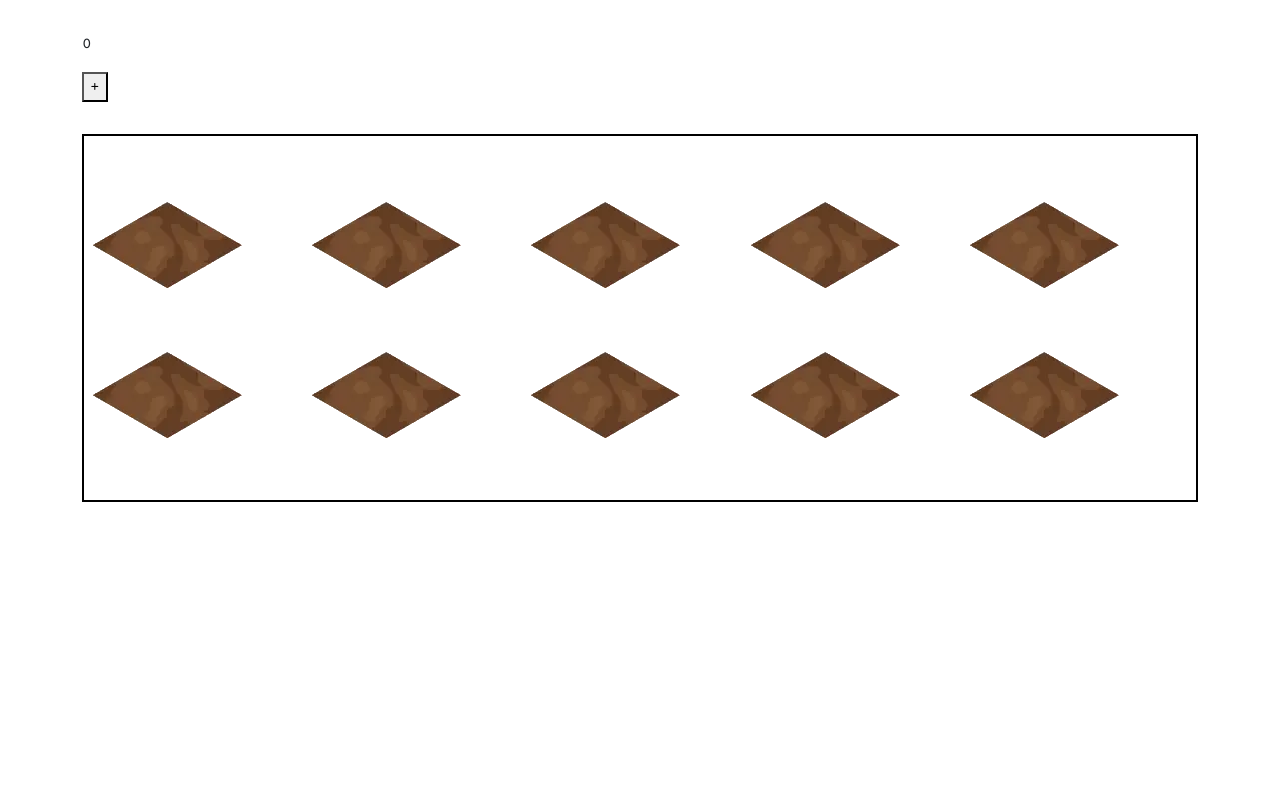
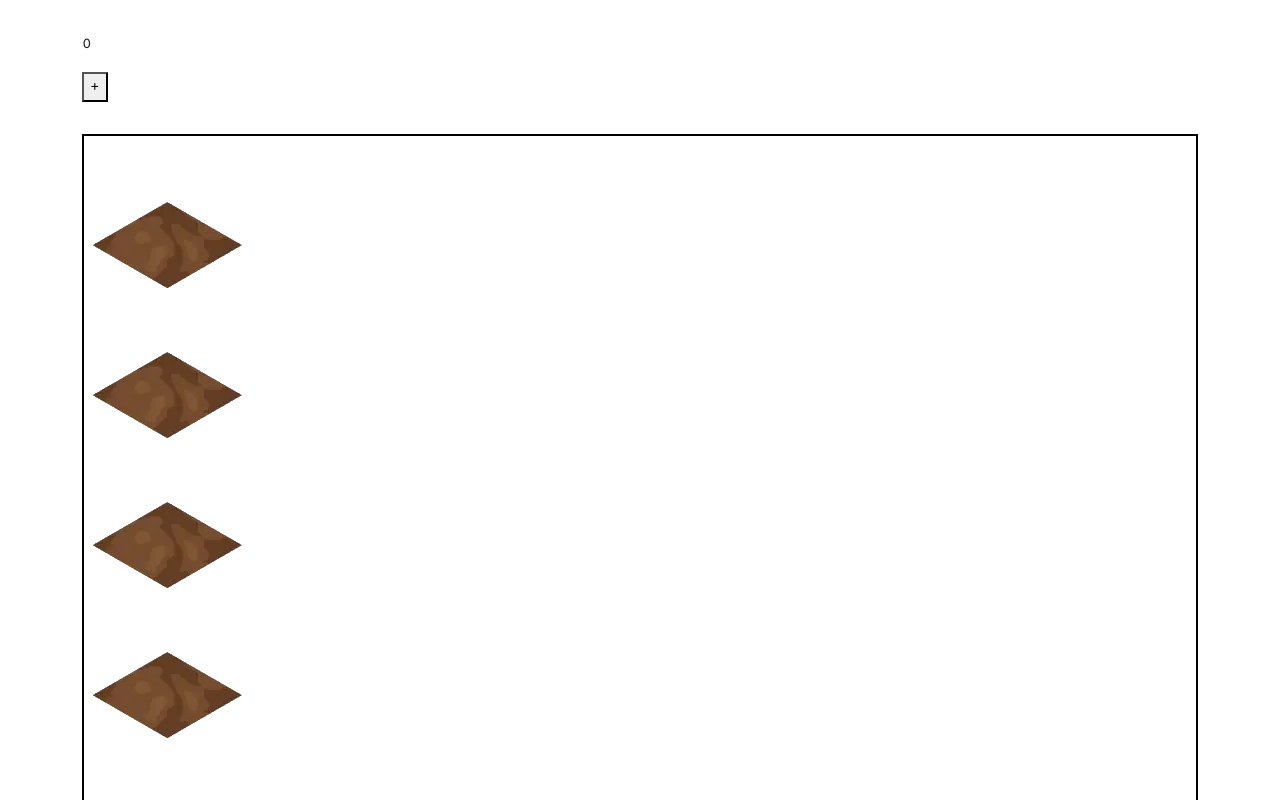
Before and after one commit to MBremodal/garden-clicker-game, a React (Vite) app in the folder fe/: page /game in a window 1280 px wide. Shown: the top 800 px of the page. Built offline with nearby package versions, Linux system fonts and the light colour scheme.

Commit message:
grid loop

```diff
--- a/fe/src/features/Game/GameBoard.tsx
+++ b/fe/src/features/Game/GameBoard.tsx
@@ -1,13 +1,11 @@
 import Grid from './Grid';
+import Tile from './Tile';
 import './game.scss';
 
 function GameBoard() {
 	return (
 		<div className='board-container'>
-			<Grid
-				rows={2}
-				columns={5}
-			/>
+			<Grid />
 		</div>
 	);
 }
--- a/fe/src/features/Game/Grid.tsx
+++ b/fe/src/features/Game/Grid.tsx
@@ -1,31 +1,19 @@
 import './game.scss';
 import Tile from './Tile';
 
-const Grid = ({rows, columns}) => {
-	const generateGrid = () => {
-		const grid = [];
+const Grid = () => {
+	const grid = [];
 
-		for (let i = 0; i < rows; i++) {
-			const row = [];
+	for (let i = 0; i < 5; i++) {
+		grid.push(
+			<Tile
+				key={i}
+				idx={i}
+			/>
+		);
+	}
 
-			for (let j = 0; j < columns; j++) {
-				row.push(<Tile key={j} />);
-			}
-
-			grid.push(
-				<div
-					key={i}
-					className='grid-row'
-				>
-					{row}
-				</div>
-			);
-		}
-
-		return grid;
-	};
-
-	return <div className='grid-container'>{generateGrid()}</div>;
+	return <div>{grid}</div>;
 };
 
 export default Grid;
--- a/fe/src/features/Game/Tile.tsx
+++ b/fe/src/features/Game/Tile.tsx
@@ -1,11 +1,12 @@
 import {useState} from 'react';
 import './game.scss';
 import land from '../../assets/images/land_01.webp';
-import {add, animate} from '../../redux/store/store';
+import {add, animate, setCurrentTile} from '../../redux/store/store';
 import {useDispatch, useSelector} from 'react-redux';
 
-function Tile() {
+function Tile({idx}) {
 	const dispatch = useDispatch();
+	const {currentTile} = useSelector((state) => state.general);
 	const [localAnimation, setLocalAnimation] = useState(false);
 
 	const handleAnimationReset = () => {
@@ -13,6 +14,10 @@ function Tile() {
 			setLocalAnimation(false);
 			dispatch(animate(false));
 		}, 100);
+	};
+
+	const setTileIdx = () => {
+		if (idx !== null) dispatch(setCurrentTile(idx));
 	};
 
 	return (
@@ -24,6 +29,7 @@ function Tile() {
 					dispatch(animate(true));
 					dispatch(add());
 					handleAnimationReset();
+					setTileIdx();
 				}}
 				src={land}
 				alt='image of land tile'
--- a/fe/src/redux/store/store.tsx
+++ b/fe/src/redux/store/store.tsx
@@ -7,6 +7,7 @@ const generalSlice = createSlice({
 	initialState: {
 		counter: 0,
 		animation: false,
+		currentTile: null,
 	},
 	reducers: {
 		add: (state) => {
@@ -14,6 +15,9 @@ const generalSlice = createSlice({
 		},
 		animate: (state, action) => {
 			state.animation = action.payload;
+		},
+		setCurrentTile: (state, action) => {
+			state.currentTile = action.payload;
 		},
 	},
 });
@@ -26,6 +30,6 @@ const store = configureStore({
 });
 
 // Export the actions
-export const {add, animate} = generalSlice.actions;
+export const {add, animate, setCurrentTile} = generalSlice.actions;
 
 export default store;
```
